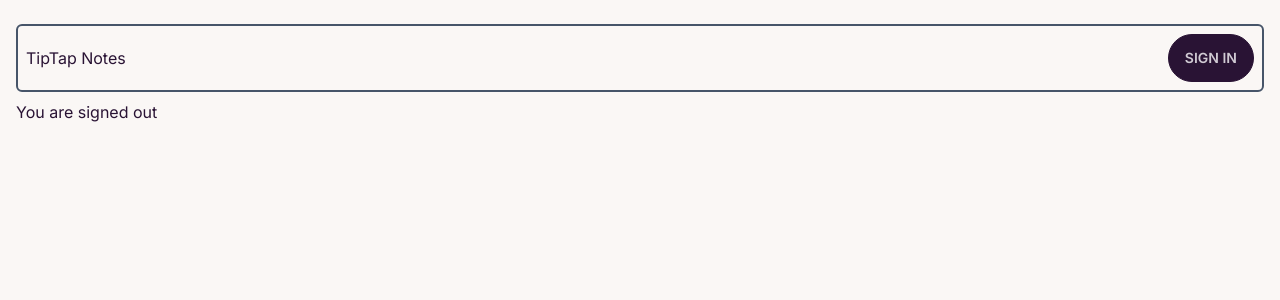
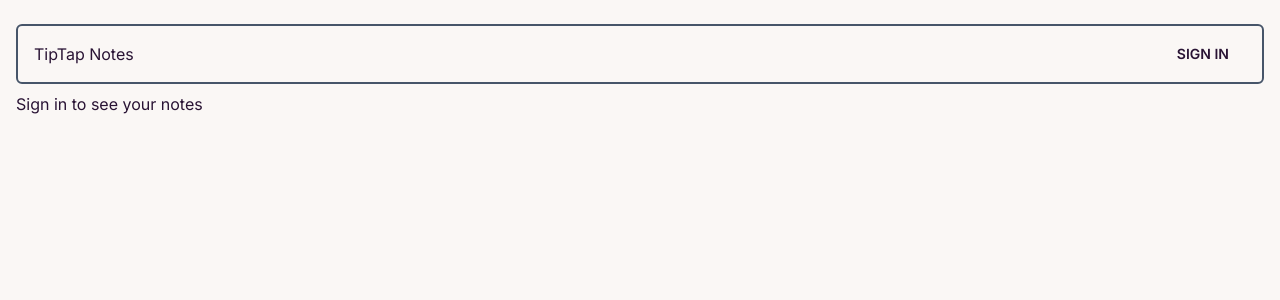
Before and after one commit to tanmay-joshi/notes-tiptap, a Next.js app: page / in a window 1280 px wide. Shown: the top 300 px of the page. Built offline with nearby package versions, Linux system fonts and the light colour scheme; no server answers.

Commit message:
minor fixes in css ui

```diff
--- a/app/components/Header.tsx
+++ b/app/components/Header.tsx
@@ -20,11 +20,11 @@ const Header = () => {
   }
   // console.log(session)
   return (
-        <div className='w-full p-2 border-2 border-slate-600 rounded-md my-2  flex justify-between items-center'>
+        <div className='w-full px-4 py-1 border-2 border-slate-600 rounded-md my-2  flex justify-between items-center'>
             <h1>TipTap Notes</h1>
             <div className='flex items-center' >
               <Profile/>
-              <button className='btn btn-neutral ' onClick={handleSignin} >
+              <button className='btn btn-ghost' onClick={handleSignin} >
               {status === 'authenticated' ? 'Sign out' : 'Sign in'}
             </button>
             </div>
--- a/app/components/Profile.tsx
+++ b/app/components/Profile.tsx
@@ -7,7 +7,7 @@ const Profile = () => {
 if (status === 'authenticated')
   return (
     <div className='flex gap-2 items-center py-2 mx-2' >
-         <Image width={40} height={40} src={session?.user?.image as string} alt="profile picture" className=' rounded-md' />
+         <Image width={32} height={32} src={session?.user?.image as string} alt="profile picture" className=' rounded-md' />
         <h1>{session?.user?.name}</h1>
       </div>
   )
--- a/app/page.tsx
+++ b/app/page.tsx
@@ -6,12 +6,14 @@ import SpacesTabs from "./components/SpacesTabs";
 
 export default function Home() {
 
-  const {data:session } = useSession()
+  const {data:session, status } = useSession()
 
   return (
     <main className="p-4">
       <Header/>
-      { session ?  <SpacesTabs/> : <p>You are signed out</p> }
+      { status ==="authenticated" ?  <SpacesTabs/>
+      : status == "unauthenticated" ? <p>Sign in to see your notes</p>
+      : <p>loading...</p> }
     </main>
   )
 }
```
